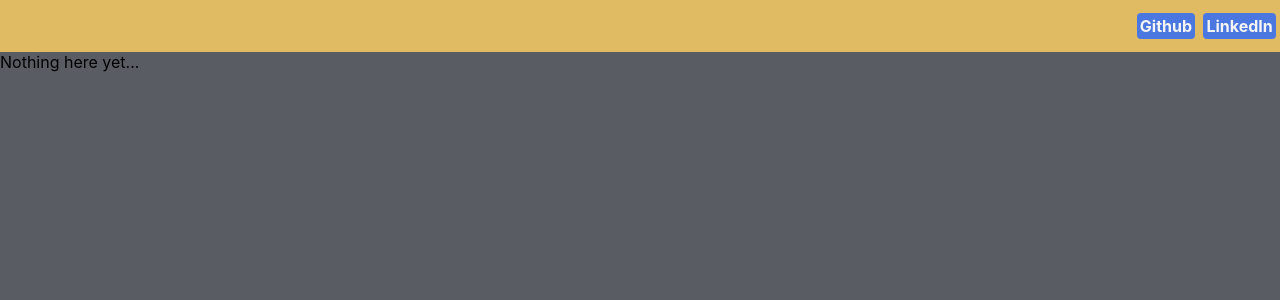
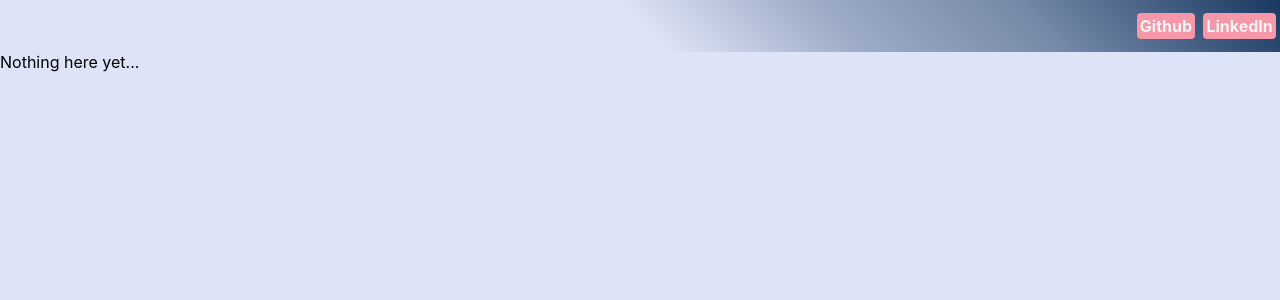
Before and after one commit to broverlord93/about, a React (Vite) app: page / in a window 1280 px wide. Shown: the top 300 px of the page. Built offline with nearby package versions, Linux system fonts and the light colour scheme.

Commit message:
Palette updates

```diff
--- a/src/assets/scss/_variables.scss
+++ b/src/assets/scss/_variables.scss
@@ -1,6 +1,14 @@
-$base-nav-color: #E0BB63;
-$base-main-color: #595C63;
+$background-primary: #DEE4F7;
 
-$button-primary: #4A78E0;
-$button-secondary: #82E087;
-$button-danger: #E1005C;
+$nav-primary: #193861;
+$nav-lighter-a: #7589a8;
+$nav-lighter-b: #9DABC6;
+
+$button-primary: #F797AA;
+//$button-primary: #E6AAB6;
+
+$button-secondary: #8083AA;
+
+$button-danger: #6a1111;
+$button-success: #61C29B;
+$button-warning: #e6b775;
--- a/src/index.scss
+++ b/src/index.scss
@@ -21,7 +21,7 @@ body {
   min-width: 320px;
   min-height: 100%;
 
-  background-color: $base-main-color;
+  background-color: $background-primary;
 
   display: grid;
   grid-template-rows: 3.5rem auto fit-content(8rem);
--- a/src/layout/navigation/navigation.scss
+++ b/src/layout/navigation/navigation.scss
@@ -2,7 +2,13 @@
 
 .main-header {
   grid-area: header;
-  background-color: $base-nav-color;
+  background: linear-gradient(
+                  225deg,
+                  $nav-primary 0%,
+                  $nav-lighter-a 20%,
+                  $nav-lighter-b 35%,
+                  $background-primary 50%
+  );
 
   .main-nav {
     display: flex;
```
